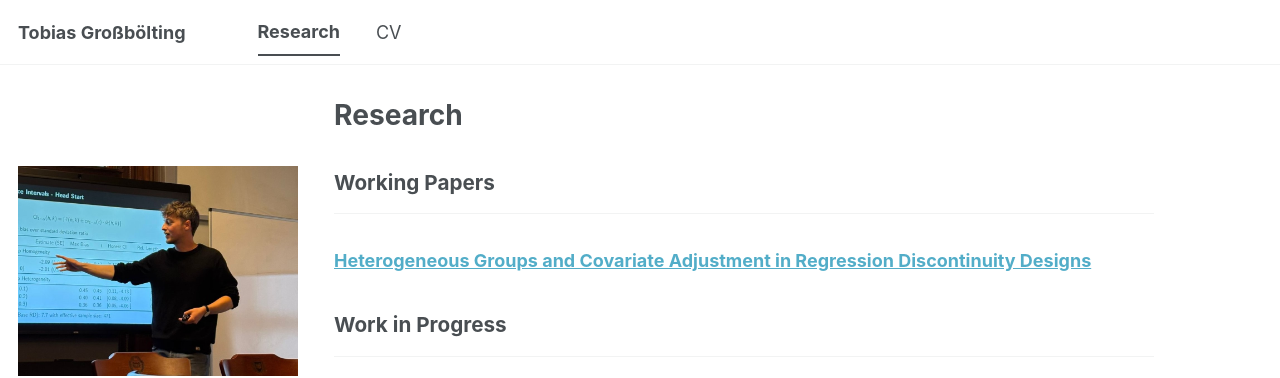
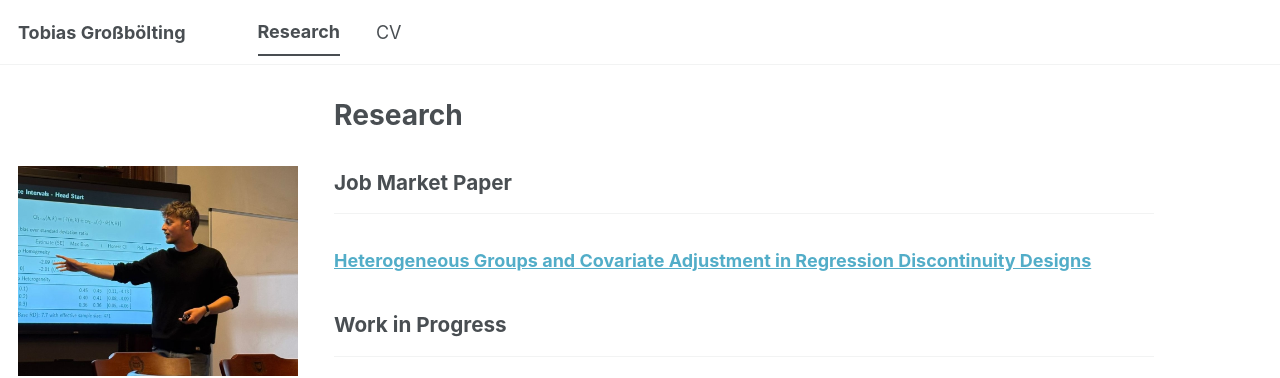
Before and after one commit to tgrossboelting/tgrossboelting.github.io, a Jekyll site: the page built from _pages/research.html, in a window 1280 px wide. Shown: the top 378 px of the page. Built offline with Jekyll 4.4.1, drawn with Linux system fonts in a browser that asks for light colours; a script bundle is joined from its source files by our own code; library files that are not in the unit come from our copies.

Commit message:
Promote heterogeneous-groups paper to Job Market Paper section
Add a "jmp" publication category at the top of publication_category so
it renders above Working Papers, recategorize the heterogeneous-groups
RDD paper into it, and suppress the "Published in venue, year" line for
jmp entries the same way it is suppressed for working/wip.

```diff
--- a/_config.yml
+++ b/_config.yml
@@ -84,6 +84,8 @@ author:
 
 # Publication Category - The following the list of publication categories and their headings
 publication_category:
+  jmp:
+    title: 'Job Market Paper'
   working:
     title: 'Working Papers'
   books:
--- a/_includes/archive-single.html
+++ b/_includes/archive-single.html
@@ -45,7 +45,7 @@
         {% if post.collection == 'teaching' %}
           <p> {{ post.type }}, <i>{{ post.venue }}</i>, {{ post.date | default: "1900-01-01" | date: "%Y" }} </p>
 	{% elsif post.collection == 'publications' %}
-		{% unless post.category == 'working' or post.category == 'wip' %}
+		{% unless post.category == 'working' or post.category == 'wip' or post.category == 'jmp' %}
     			<p>Published in <i>{{ post.venue }}</i>, {{ post.date | default: "1900-01-01" | date: "%Y" }} </p>
 		{% endunless %}
 {% elsif post.date %}
--- a/_publications/2026_01_26_heterogeneous_groups_in_RDDs.md
+++ b/_publications/2026_01_26_heterogeneous_groups_in_RDDs.md
@@ -1,7 +1,7 @@
 ---
 title: "Heterogeneous Groups and Covariate Adjustment in Regression Discontinuity Designs"
 collection: publications
-category: working
+category: jmp
 permalink: /2026_01_26_heterogeneous_groups_in_RDDs
 excerpt: 'In this paper, I study covariate adjustment in regression discontinuity designs estimated with
 data from potentially heterogeneous groups.'
```
